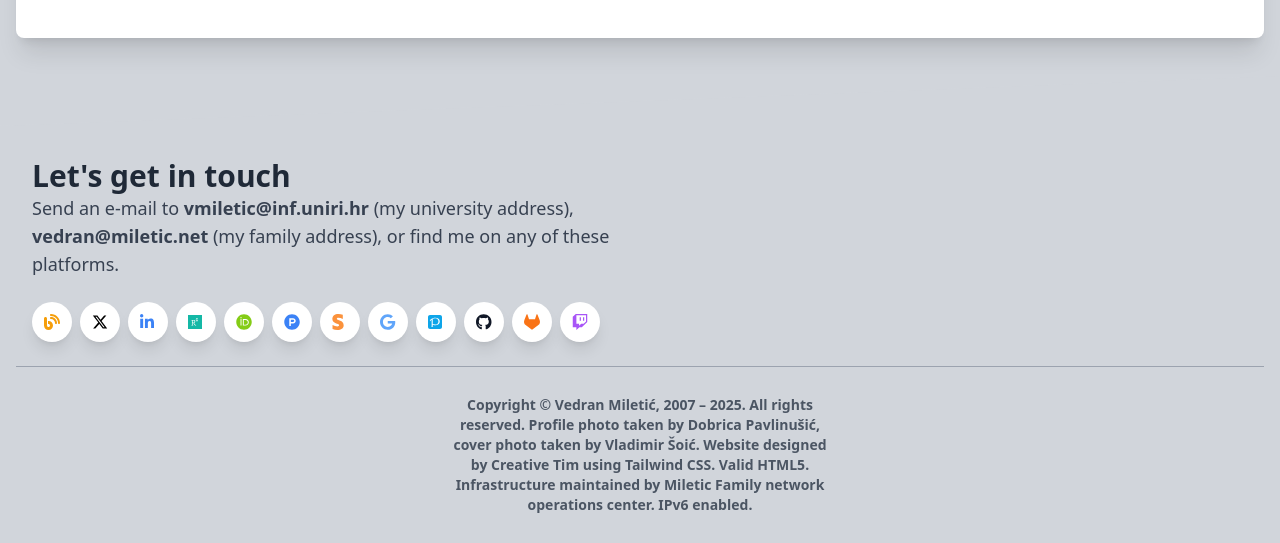
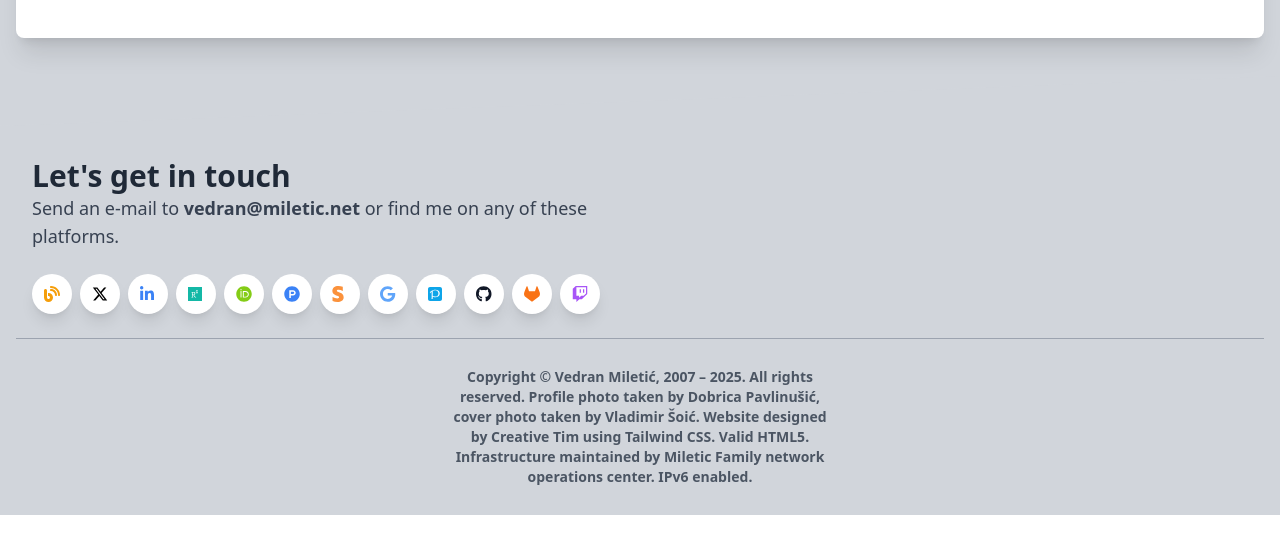
Before and after one commit to mileticnet/vedran, a plain HTML site: page index.html in a window 1280 px wide. Shown: the part 2236-2779 px from the top of the page. After the commit the page ends 2751 px from the top, so only its background shows below. Drawn offline with nearby package versions, Linux system fonts and the light colour scheme.

Commit message:
Removed no longer used e-mail address

```diff
--- a/index.html
+++ b/index.html
@@ -321,7 +321,7 @@
           <div class="w-full lg:w-6/12 px-4">
             <h4 class="text-3xl font-semibold" id="contact">Let's get in touch</h4>
             <h5 class="text-lg mt-0 mb-2 text-gray-700">
-              Send an e-mail to <a class="font-bold" href="mailto:vmileticATTinfunirihr" onclick="this.href=this.href.replace(/ATT/,'@').replace(/infunirihr/, 'inf.uniri.hr')">vmiletic<span style="display: none;">LOL</span>@inf<span style="display: none;">HEHE</span>.uniri<span style="display: none;">ROFL</span>.hr</a> (my university address), <a class="font-bold" href="mailto:vedranTATOBITELJTOTnet" onclick="this.href=this.href.replace(/TAT/,'@').replace(/TOT/g,'.').replace(/OBITELJ/, 'miletic')">vedran<span style="display: none;">TOTALNO</span>@mile<span style="display: none;">FAMILY</span>tic<span style="display: none;">TOTALNO</span>.net</a> (my family address), or find me on any of these platforms.
+              Send an e-mail to <a class="font-bold" href="mailto:vedranTATOBITELJTOTnet" onclick="this.href=this.href.replace(/TAT/,'@').replace(/TOT/g,'.').replace(/OBITELJ/, 'miletic')">vedran<span style="display: none;">TOTALNO</span>@mile<span style="display: none;">FAMILY</span>tic<span style="display: none;">TOTALNO</span>.net</a> or find me on any of these platforms.
             </h5>
             <div class="mt-6">
               <button
```
